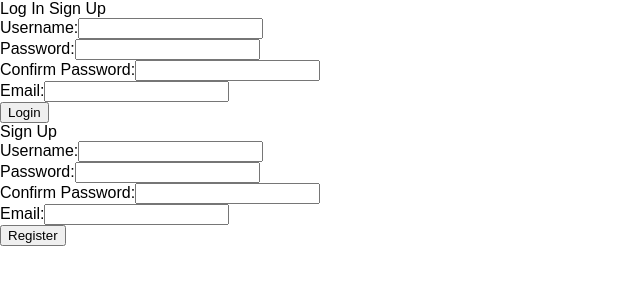
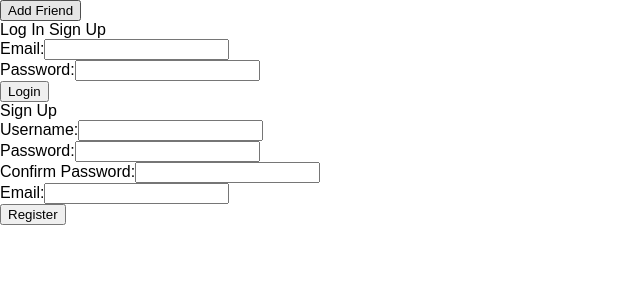
Before and after one commit to hynsondevelops/DirectMessage, a React (Create React App) app in the folder client/: page / in a window 1280 px wide. Shown: the top 300 px of the page, without its empty margins (0-640 px from the left). Built offline with nearby package versions, Linux system fonts and the light colour scheme.

Commit message:
AddFriend component added.

```diff
--- a/client/src/App.js
+++ b/client/src/App.js
@@ -4,6 +4,7 @@ import './App.css';
 import LoginContainer from './container/LoginContainer';
 import RegisterContainer from './container/RegisterContainer';
 import AlertContainer from './container/AlertContainer';
+import AddFriendContainer from './container/AddFriendContainer';
 
 
 class App extends Component {
@@ -11,6 +12,8 @@ class App extends Component {
   render() {
     return (
     	<div>
+    	<AddFriendContainer />
+
     	 <AlertContainer />
 	     <LoginContainer />
 	     <RegisterContainer />
--- /dev/null
+++ b/client/src/components/AddFriend.jsx
@@ -0,0 +1,16 @@
+import React, { Component } from 'react';
+import { Button } from 'react-bootstrap';
+
+
+class AddFriend extends Component {
+	constructor(props) {
+		super(props);
+	}
+
+	render() {
+		let loggedInUser = this.props.user
+		return (<Button bsStyle="primary" onClick={(e) => this.props.addFriend(loggedInUser, {_id: "5be784e14a41d5106fc96a46"})}>Add Friend</Button>)
+	}
+}
+
+export default AddFriend;
--- a/client/src/components/Login.jsx
+++ b/client/src/components/Login.jsx
@@ -10,20 +10,14 @@ class Login extends Component {
     console.log(this.props.user)
     let user = this.props.user
     console.log(this.props.user.token)
-      if (this.props.user.token != undefined) {
-        return (
-          <h3> Welcome, {this.props.user.name} </h3>
-        );
-      }
-      else {
         return (
           <div>
             <div>Log In Sign Up</div>
           <div>
             <form>
               <label>
-                Username:
-                <input type="text" name="Username" onChange={this.props.updateUserName} value={this.props.user.name} />
+                Email:
+                <input type="text" name="Email" onChange={this.props.updateUserEmail} value={this.props.user.email} />
               </label>
             </form>
           </div>
@@ -36,28 +30,10 @@ class Login extends Component {
             </form>
           </div>
           <div>
-            <form>
-              <label>
-                Confirm Password:
-                <input type="text" name="Confirm" onChange={this.props.updatePasswordConfirmation} value={this.props.user.passwordConfirm} />
-              </label>
-
-            </form>
-          </div>
-          <div>
-            <form>
-              <label>
-                Email:
-                <input type="text" name="Email" onChange={this.props.updateUserEmail} value={this.props.user.email} />
-              </label>
-            </form>
-          </div>
-          <div>
             <Button bsStyle="primary" onClick={(e) => this.props.loginUser(user)}>Login</Button>
           </div>
           </div>
           );
-        }
 }
 }
 
--- a/client/src/components/Register.jsx
+++ b/client/src/components/Register.jsx
@@ -8,12 +8,7 @@ class Register extends Component {
 
   render() {
     let user = this.props.user
-  if (this.props.user.token != undefined){
-    return (
-      <h3> Welcome, {this.props.user.name} </h3>
-      );
-    }
-  else {
+
     return (
       <div>
       <div>Sign Up</div>
@@ -57,7 +52,6 @@ class Register extends Component {
     </div>
       );
     }
-  }
 }
 
 export default Register;
--- /dev/null
+++ b/client/src/container/AddFriendContainer.js
@@ -0,0 +1,22 @@
+import { connect } from 'react-redux'
+import { addFriendOp } from '../operations/index'
+import AddFriend from '../components/AddFriend'
+
+const mapStateToProps = state => ({
+	user: state.user
+})
+
+const mapDispatchToProps = dispatch => {
+	const addFriend = (loggedInUser, newFriend) => {
+		dispatch(addFriendOp(loggedInUser, newFriend))
+	}
+
+	return {
+		addFriend
+	}
+}
+
+export default connect(
+  mapStateToProps,
+  mapDispatchToProps
+)(AddFriend)
--- a/client/src/operations/index.js
+++ b/client/src/operations/index.js
@@ -23,27 +23,14 @@ export function updateUseremail(event) {
 }
 
 export function userLogin(user) {
-	console.log(user)
-	console.log("userLogin")
 	return function(dispatch) {
 		dispatch(userLoginRequest())
-		console.log("dispatch")
-		let givenEmail, givenName, givenPassword;
-		console.log("variables declared")
-		console.log(user)
-		if (user.password == user.passwordConfirm) { //password and password confirm match
-			givenEmail = user.email;
-			givenName = user.name;
-			givenPassword = user.password;
-		}
-		else {
-			//dont make api call
-			return false;
-		}
+		let givenEmail = user.email;
+		let givenPassword = user.password;
 		console.log("API Inc")
 		//request action
 		return axiosClient
-		.post('/user/login', {email: givenEmail, name: givenName, password: givenPassword})
+		.post('/user/login', {email: givenEmail, password: givenPassword})
 		.then(response => {
 			console.log(response.data)
 			dispatch(userLoginSuccess(response.data))
@@ -89,7 +76,7 @@ export function userRegister(user) {
 
 }
 
-export function addFriend(loggedInUser, newFriend) {
+export function addFriendOp(loggedInUser, newFriend) {
 	return axiosClient
 	.post('/user/add_friend', {loggedInUser, newFriend})
 	.then(response => {
```
Also changed, not shown: 2 other files (tests, documents, lock files or other folders).
